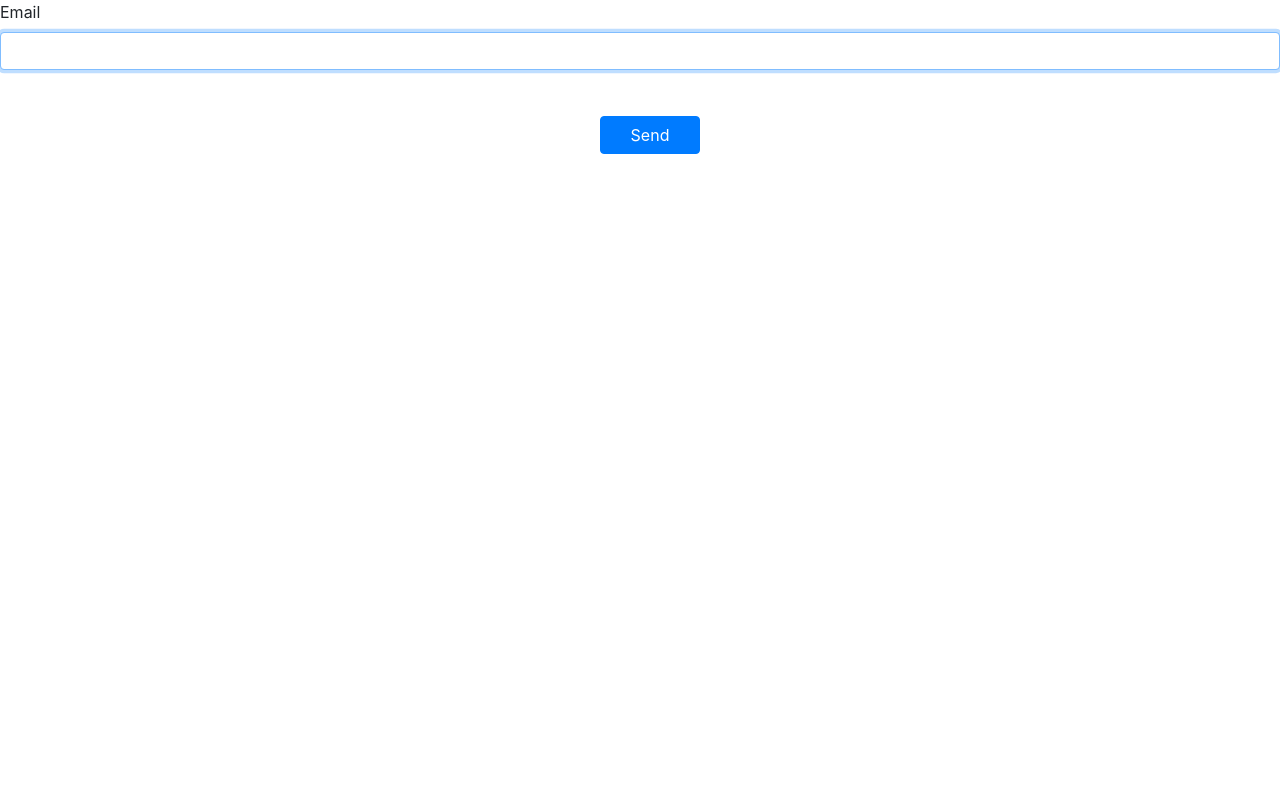
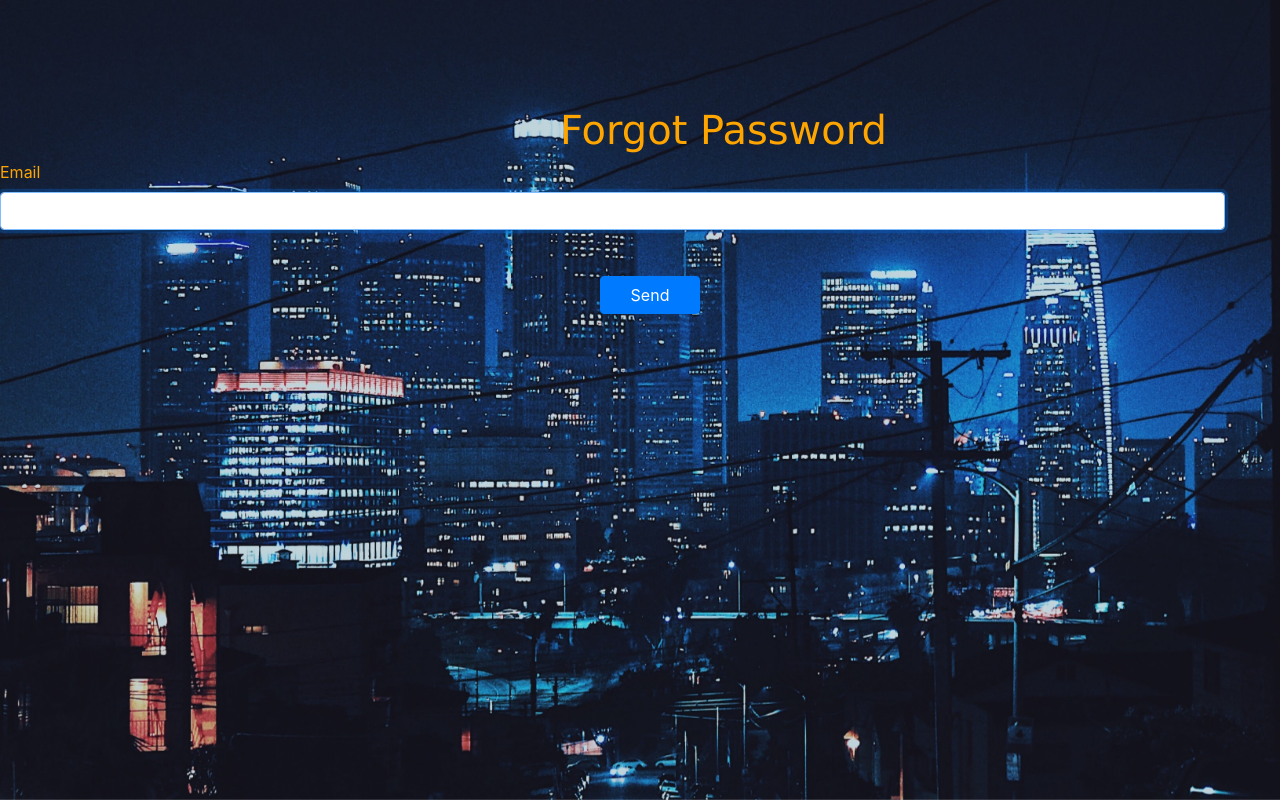
Before and after one commit to Hchen0496/Thrift-Shop-App, a React (Create React App) app in the folder client/: page /ForgotPasswordPage in a window 1280 px wide. Built offline with nearby package versions, Linux system fonts and the light colour scheme.

Commit message:
Forgot Password picture and center update

```diff
--- a/client/src/App.css
+++ b/client/src/App.css
@@ -95,7 +95,7 @@ button {
 
 /*Forgot Password style*/
 .bg-forgot-password {
-  background: url("./img/forgotpassword.jpg") no-repeat center center fixed;
+  background: url("./img/forgot-password.jpg") no-repeat center center fixed;
   height: 100vh;
   background-position: center;
   -webkit-background-size: cover;
@@ -104,6 +104,7 @@ button {
   background-size: cover;
   padding-bottom: 740px;
   padding-right: 55px;
+  color:orange;
 }
 
 input[type="text"] {
--- a/client/src/pages/ForgotPasswordPage.js
+++ b/client/src/pages/ForgotPasswordPage.js
@@ -1,8 +1,9 @@
 import React from "react";
 import { Auth } from "aws-amplify";
 import { Link } from "react-router-dom";
+import "../App.css";
 import {HelpBlock,FormGroup,Glyphicon,FormControl,ControlLabel} from "react-bootstrap";
-import "../App.css";
+
 
 class ForgotPasswordPage extends React.Component {
     constructor(props) {
@@ -71,9 +72,16 @@ class ForgotPasswordPage extends React.Component {
   };
   renderRequestProgramForm() {
     return (
+      <div className="bg-forgot-password">
+
+
+                        <div className="sign-up-header">
+                          Forgot Password
+                          </div>
+
       <form onSubmit={this.handleSendProgramClick}>
         <FormGroup bsSize="large" controlId="email">
-          <ControlLabel>Email</ControlLabel>
+          <ControlLabel color="yellow">Email</ControlLabel>
           <FormControl
             autoFocus
             type="email"
@@ -85,6 +93,8 @@ class ForgotPasswordPage extends React.Component {
         <button type="button" className="btn btn-primary">Send</button>
         </section>
         </form>
+
+        </div>
         );
     }
     renderConfirmationForm() {
```
Also changed, not shown: client/src/img/forgot-password.jpg (renamed from client/src/img/forgotpassword.jpg).
